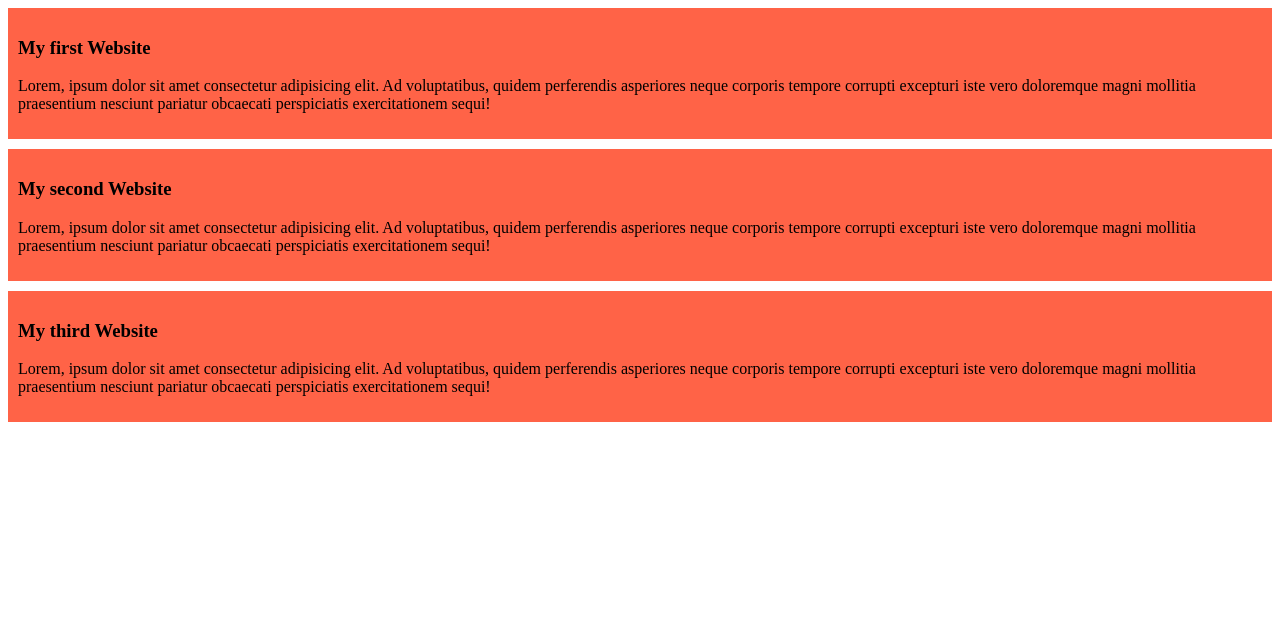
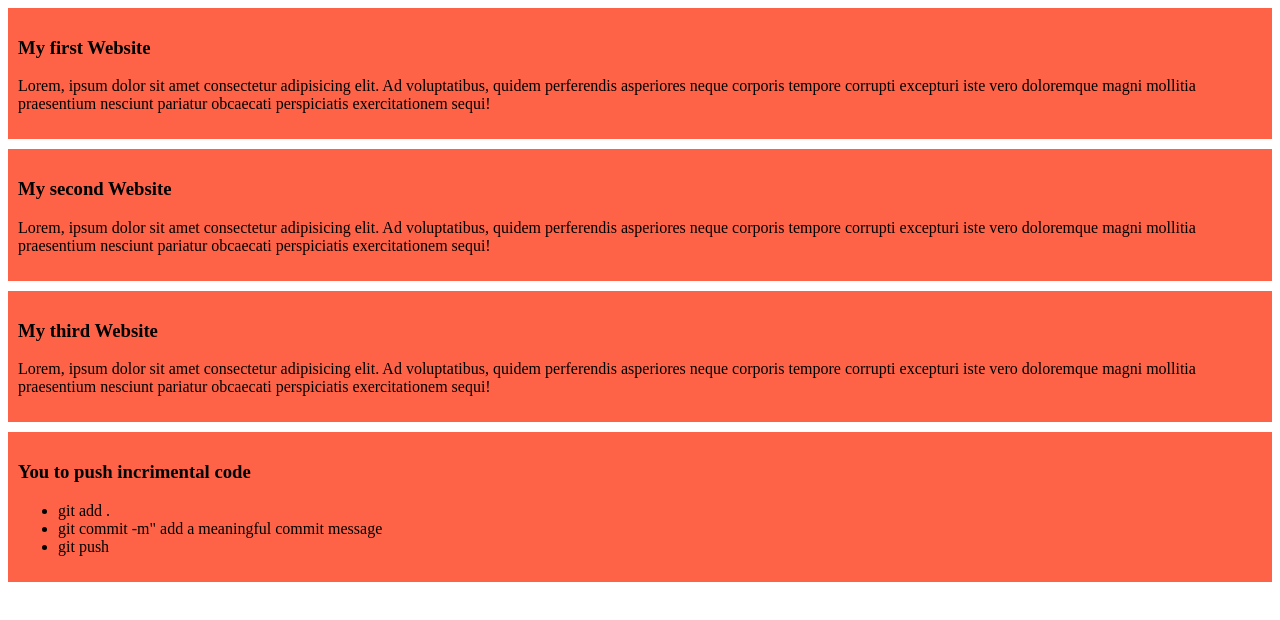
Before and after one commit to Mahedi76/my-simple-website, a plain HTML site: page index.html in a window 1280 px wide. Drawn offline with Linux system fonts and the light colour scheme.

Commit message:
added a list to push code

```diff
--- a/index.html
+++ b/index.html
@@ -19,5 +19,14 @@
         <h3>My third Website</h3>
         <p>Lorem, ipsum dolor sit amet consectetur adipisicing elit. Ad voluptatibus, quidem perferendis asperiores neque corporis tempore corrupti excepturi iste vero doloremque magni mollitia praesentium nesciunt pariatur obcaecati perspiciatis exercitationem sequi!</p>
     </div>
+    <div>
+        <h3>You to push incrimental code</h3>
+        <ul>
+            <li>git add .</li>
+            <li>git commit -m" add a meaningful commit message</li>
+            <li>git push</li>
+
+        </ul>
+    </div>
 </body>
 </html>
```
